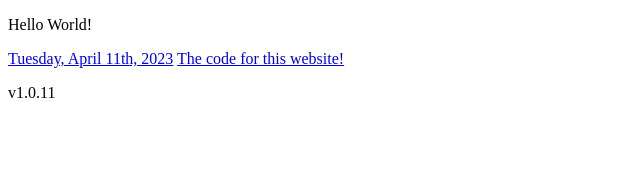
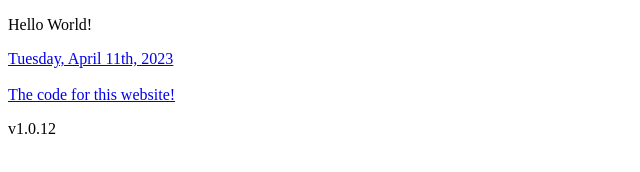
Before and after one commit to Camden-1/camden-1.github.io, a plain HTML site: page index.html in a window 1280 px wide. Shown: the whole page, without its empty margins (0-640 px from the left). Drawn offline with Linux system fonts and the light colour scheme.

Commit message:
Stuff 12

```diff
--- a/index.html
+++ b/index.html
@@ -8,8 +8,11 @@
 </head>
 <body>
 	<p>Hello World!</p>
+
 	<a href="notebook entries/04-11-23/04-11-23.html">Tuesday, April 11th, 2023</a>
+	<br><br>
 	<a href="https://github.com/Camden-1/camden-1.github.io">The code for this website!</a>
-	<p>v1.0.11</p>
+
+	<p>v1.0.12</p>
 </body>
 </html>
```
